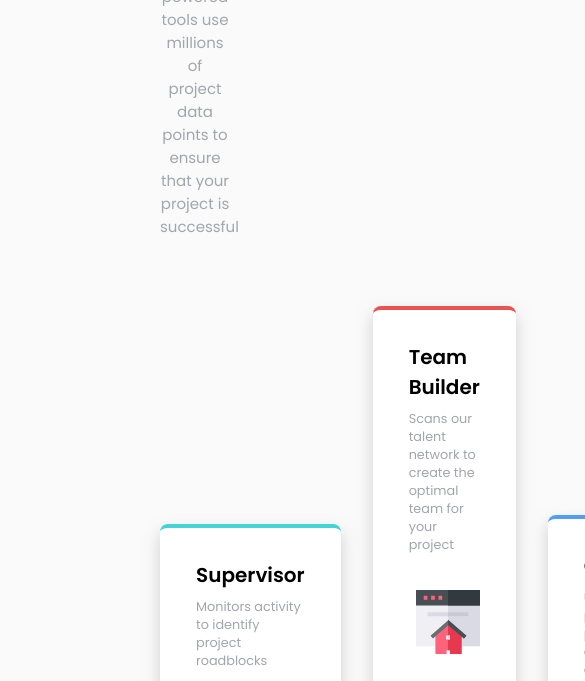
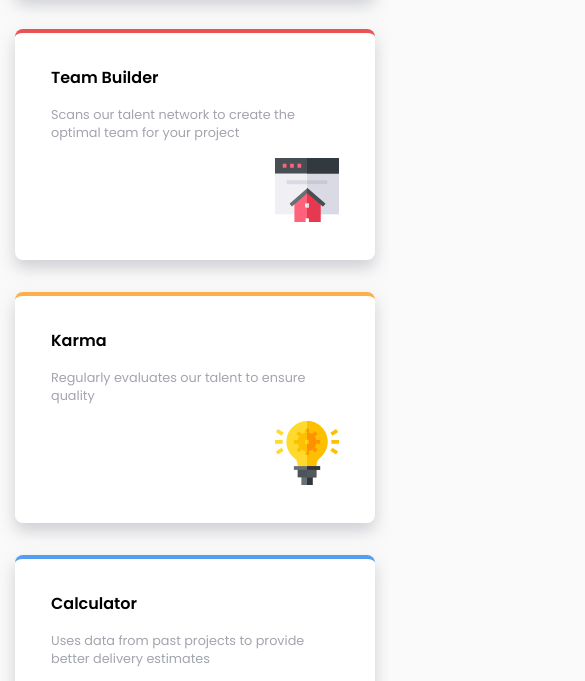
Before and after one commit to faizaan-lakd/Four-Card-Feature-Section, a plain HTML site: page index.html in a window 390 px wide. Shown: the part 502-1183 px from the top of the page, 585 px wide, since content can reach past the window. Drawn offline with Linux system fonts and the light colour scheme.

Commit message:
Add media queries and screenshot

```diff
--- a/style.css
+++ b/style.css
@@ -13,6 +13,8 @@ body {
     background-color: hsl(0, 0%, 98%);
     padding: 5rem 10rem;
     font-size: 0.9375rem;
+    display: grid;
+    place-content: center;
 }
 
 header {
@@ -89,3 +91,64 @@ main {
 .blue {
     border-top: 0.3rem solid hsl(212, 86%, 64%);
 }
+
+@media (max-width: 1260px) {
+    body {
+        padding: 3rem 5rem;
+    }
+}
+
+@media (max-width: 925px) {
+    body {
+        padding: 2rem 2rem;
+    }
+}
+
+@media (max-width: 768px) {
+    main {
+        grid-template-columns: 1fr;
+        max-width: 30rem;
+        justify-self: center;
+    }
+
+    .card {
+        align-self: auto;
+    }
+}
+
+@media (max-width: 565px) {
+    h1,
+    h2 {
+        font-weight: 600;
+        font-size: 2rem;
+    }
+
+    .description {
+        font-size: 0.85rem;
+    }
+
+    .card-title {
+        font-size: 1rem;
+    }
+}
+
+@media (max-width: 426px) {
+    body {
+        padding: 2.5rem 0.9375rem;
+    }
+
+    h1,
+    h2 {
+        font-weight: 600;
+        font-size: 1.75rem;
+    }
+
+    h2 {
+        margin-bottom: 1rem;
+    }
+
+    .card .card-icon {
+        margin-top: 1rem;
+        text-align: end;
+    }
+}
```
Also changed, not shown: design/desktop-design.jpg (added), design/desktop-preview.jpg (added), design/mobile-design.jpg (added), images/Desktop-Screenhot.PNG (added), images/Mobile-Screenshot.PNG (added), 1 other file.
